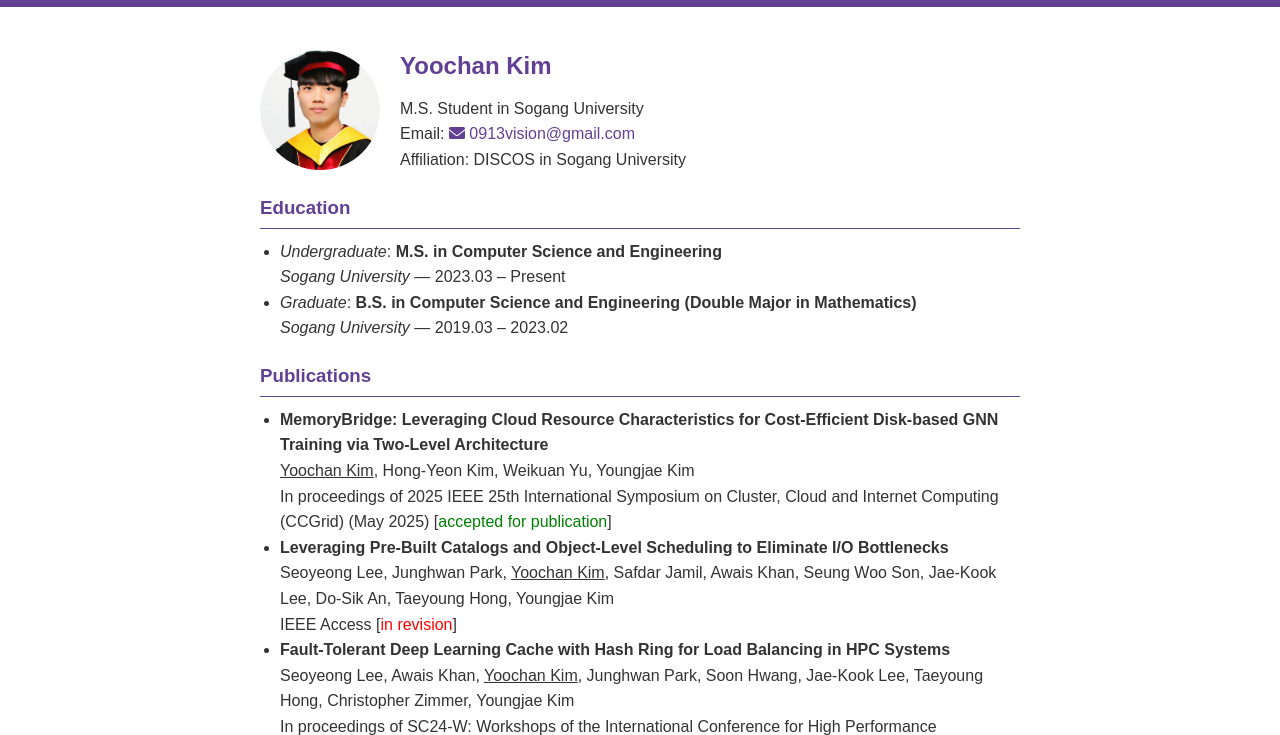
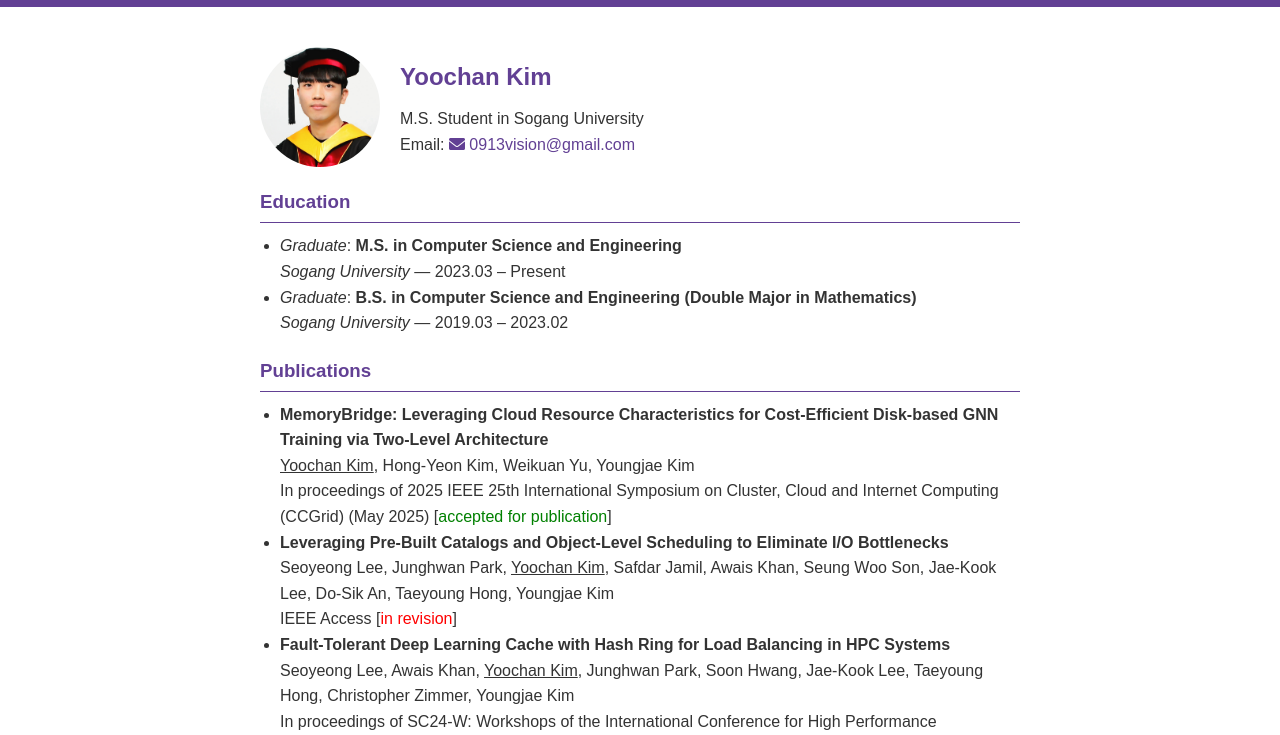
Before and after one commit to 0913vision/0913vision.github.io, a plain HTML site: page index.html in a window 1280 px wide. Shown: the part 39-774 px from the top of the page. Drawn offline with Linux system fonts and the light colour scheme.

Commit message:
update affiliation comment and correct education level in index.html

```diff
--- a/index.html
+++ b/index.html
@@ -23,7 +23,7 @@
           <p>
             Email: <a href="mailto:0913vision@gmail.com"><i class="fa fa-envelope"></i> 0913vision@gmail.com</a>
           </p>
-          <p>Affiliation: DISCOS in Sogang University</p>
+          <!-- <p>Affiliation: DISCOS in Sogang University</p> -->
         </div>
       </div>
     </section>
@@ -32,7 +32,7 @@
         <h3>Education</h3>
         <ul>
           <li>
-            <em>Undergraduate</em>: <strong>M.S. in Computer Science and Engineering</strong><br>
+            <em>Graduate</em>: <strong>M.S. in Computer Science and Engineering</strong><br>
             <em>Sogang University</em> &mdash; <time datetime="2023-03-01">2023.03 – Present</time>
           </li>
           <li>
```
